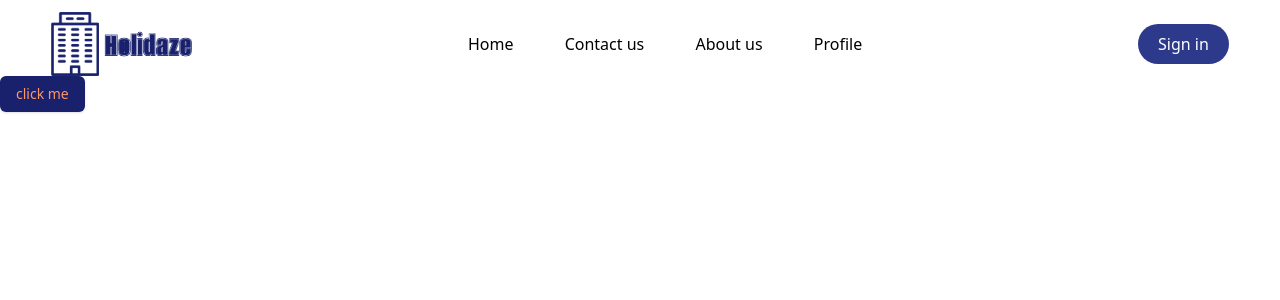
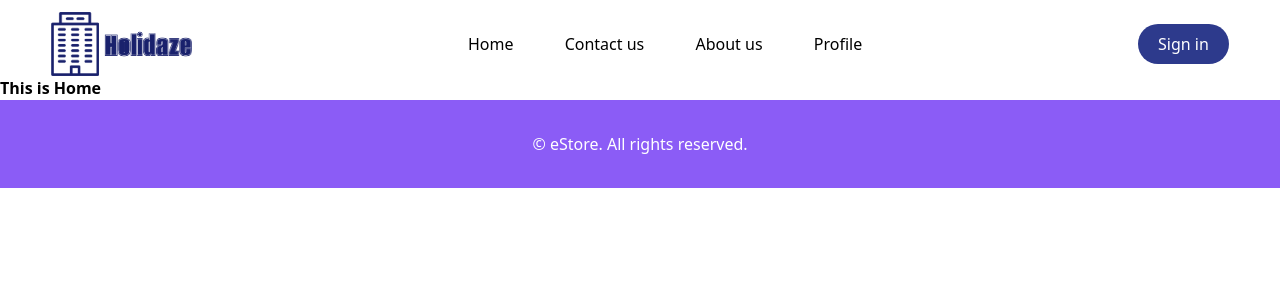
Before and after one commit to MusaabAbdalla/project-exam-2, a React (Vite) app: page / in a window 1280 px wide. Shown: the top 300 px of the page. Built offline with nearby package versions, Linux system fonts and the light colour scheme.

Commit message:
installs and configure BrowserRouter

```diff
--- a/package.json
+++ b/package.json
@@ -18,6 +18,7 @@
     "react": "^18.3.1",
     "react-dom": "^18.3.1",
     "react-icons": "^5.3.0",
+    "react-router-dom": "^6.26.2",
     "tailwind-merge": "^2.5.2",
     "tailwindcss-animate": "^1.0.7"
   },
--- a/src/App.jsx
+++ b/src/App.jsx
@@ -1,97 +1,15 @@
-import { SiGit } from "react-icons/si";
-import logo from "./assets/logo-no-background.png";
-import { FiMenu } from "react-icons/fi";
-import { RiCloseLargeFill } from "react-icons/ri";
-import { Button } from "./components/ui/button";
-
-function Nav() {
-  return (
-    <nav className="fixed left-0 right-0 top-0 flex w-full items-center justify-between p-4">
-      <div className="flex items-center gap-12">
-        <SiGit className="text-4xl" />
-        <div className="flex items-center gap-6">
-          <a href="#">Product</a>
-          <a href="#">Solution</a>
-          <a href="#">Blog</a>
-          <a href="#">Pricing</a>
-        </div>
-      </div>
-      <button className="rounded-md bg-indigo-500 px-3 py-2 text-sm font-medium text-white">
-        Join Newsletter
-      </button>
-    </nav>
-  );
-}
-
-function Nava() {
-  return (
-    <header className="bg-white">
-      <nav className="mx-auto flex w-[92%] items-center justify-between pt-3">
-        <div>
-          <img className="w-35 h-16" src={logo} alt="Holidaze logo" />
-        </div>
-        <div className="nav-links bg-primary-90 absolute left-0 top-[-100%] flex min-h-[60vh] w-full items-center px-5 md:static md:min-h-fit md:w-auto md:bg-white">
-          <ul className="flex flex-col gap-8 md:flex-row md:items-center md:gap-[4vw]">
-            <li>
-              <a className="hover:text-gray-500" href="#">
-                Home
-              </a>
-            </li>
-            <li>
-              <a className="hover:text-gray-500" href="#">
-                Contact us
-              </a>
-            </li>
-            <li>
-              <a className="hover:text-gray-500" href="#">
-                About us
-              </a>
-            </li>
-            <li>
-              <a className="hover:text-gray-500" href="#">
-                Profile
-              </a>
-            </li>
-          </ul>
-        </div>
-        <div className="flex items-center gap-6">
-          <button className="bg-primary-90 rounded-full px-5 py-2 text-white hover:bg-[#87acec]">
-            Sign in
-          </button>
-          <div
-            onClick={onToggleMenu}
-            className="open-icon text-secondary-100 cursor-pointer text-3xl md:hidden"
-          >
-            <FiMenu />
-          </div>
-          <div
-            onClick={onToggleMenu}
-            className="close-icon text-secondary-100 hidden cursor-pointer text-3xl md:hidden"
-          >
-            <RiCloseLargeFill />
-          </div>
-        </div>
-      </nav>
-    </header>
-  );
-}
-
-function onToggleMenu() {
-  const navLinks = document.querySelector(".nav-links");
-  const close = document.querySelector(".close-icon");
-  const open = document.querySelector(".open-icon");
-  close.classList.toggle("hidden");
-  open.classList.toggle("hidden");
-  navLinks.classList.toggle("top-[-100%]");
-  navLinks.classList.toggle("top-[18%]");
-  console.log(navLinks);
-}
+import Layout from "./components/Layout";
+import { Routes, Route } from "react-router-dom";
+import Home from "./routes/Home";
 
 function App() {
   return (
     <>
-      <Nava />
-      <Button className="bg-primary-100 text-secondary-90">click me</Button>
+      <Routes>
+        <Route path="/" element={<Layout />}>
+          <Route index element={<Home />} />
+        </Route>
+      </Routes>
     </>
   );
 }
--- /dev/null
+++ b/src/components/Footer.jsx
@@ -0,0 +1,9 @@
+function Footer() {
+  return (
+    <footer className="mt-auto bg-violet-500 py-8 text-center text-white">
+      <p>&copy; eStore. All rights reserved.</p>
+    </footer>
+  );
+}
+
+export default Footer;
--- /dev/null
+++ b/src/components/Header.jsx
@@ -0,0 +1,69 @@
+import logo from "../assets/logo-no-background.png";
+import { FiMenu } from "react-icons/fi";
+import { RiCloseLargeFill } from "react-icons/ri";
+
+function Header() {
+  return (
+    <header className="bg-white">
+      <nav className="mx-auto flex w-[92%] items-center justify-between pt-3">
+        <div>
+          <img className="w-35 h-16" src={logo} alt="Holidaze logo" />
+        </div>
+        <div className="nav-links bg-primary-90 absolute left-0 top-[-100%] flex min-h-[60vh] w-full items-center px-5 md:static md:min-h-fit md:w-auto md:bg-white">
+          <ul className="flex flex-col gap-8 md:flex-row md:items-center md:gap-[4vw]">
+            <li>
+              <a className="hover:text-gray-500" href="#">
+                Home
+              </a>
+            </li>
+            <li>
+              <a className="hover:text-gray-500" href="#">
+                Contact us
+              </a>
+            </li>
+            <li>
+              <a className="hover:text-gray-500" href="#">
+                About us
+              </a>
+            </li>
+            <li>
+              <a className="hover:text-gray-500" href="#">
+                Profile
+              </a>
+            </li>
+          </ul>
+        </div>
+        <div className="flex items-center gap-6">
+          <button className="bg-primary-90 rounded-full px-5 py-2 text-white hover:bg-[#87acec]">
+            Sign in
+          </button>
+          <div
+            onClick={onToggleMenu}
+            className="open-icon text-secondary-100 cursor-pointer text-3xl md:hidden"
+          >
+            <FiMenu />
+          </div>
+          <div
+            onClick={onToggleMenu}
+            className="close-icon text-secondary-100 hidden cursor-pointer text-3xl md:hidden"
+          >
+            <RiCloseLargeFill />
+          </div>
+        </div>
+      </nav>
+    </header>
+  );
+}
+
+function onToggleMenu() {
+  const navLinks = document.querySelector(".nav-links");
+  const close = document.querySelector(".close-icon");
+  const open = document.querySelector(".open-icon");
+  close.classList.toggle("hidden");
+  open.classList.toggle("hidden");
+  navLinks.classList.toggle("top-[-100%]");
+  navLinks.classList.toggle("top-[18%]");
+  console.log(navLinks);
+}
+
+export default Header;
--- /dev/null
+++ b/src/components/Layout.jsx
@@ -0,0 +1,15 @@
+import Header from "./Header";
+import Footer from "./Footer";
+import { Outlet } from "react-router-dom";
+
+function Layout() {
+  return (
+    <div>
+      <Header />
+      <Outlet />
+      <Footer />
+    </div>
+  );
+}
+
+export default Layout;
--- a/src/main.jsx
+++ b/src/main.jsx
@@ -1,10 +1,13 @@
-import { StrictMode } from 'react'
-import { createRoot } from 'react-dom/client'
-import App from './App.jsx'
-import './index.css'
+import { StrictMode } from "react";
+import { createRoot } from "react-dom/client";
+import { BrowserRouter } from "react-router-dom";
+import App from "./App.jsx";
+import "./index.css";
 
-createRoot(document.getElementById('root')).render(
+createRoot(document.getElementById("root")).render(
   <StrictMode>
-    <App />
+    <BrowserRouter>
+      <App />
+    </BrowserRouter>
   </StrictMode>,
-)
+);
--- /dev/null
+++ b/src/routes/Home.jsx
@@ -0,0 +1,9 @@
+function Home() {
+  return (
+    <div className="">
+      <h1 className="font-bold">This is Home</h1>
+    </div>
+  );
+}
+
+export default Home;
```
Also changed, not shown: 1 other file (tests, documents, lock files or other folders).
